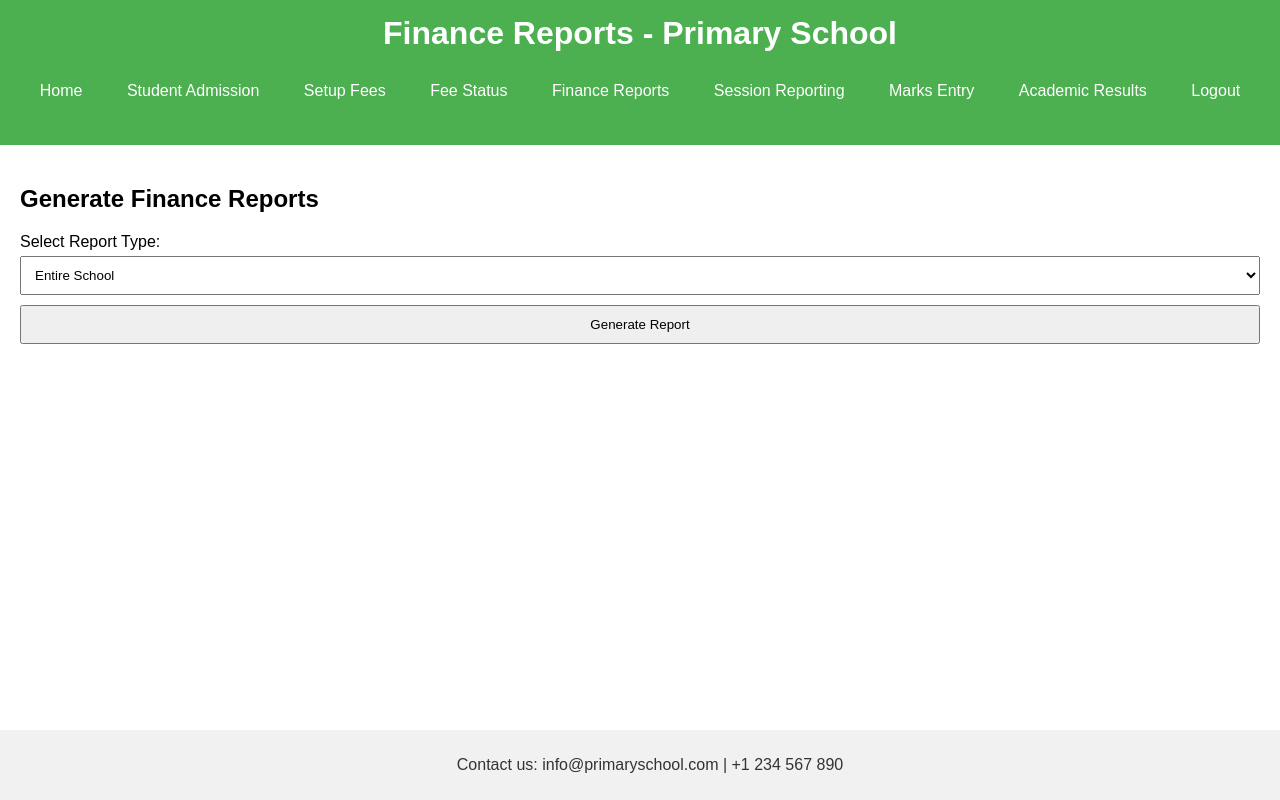
After one commit to Harrywekesa/school, a PHP site: page /finance_reports.html in a window 1280 px wide. The commit adds this page. Run offline with PHP 8.4, Linux system fonts and the light colour scheme.

Commit message:
finance module

```diff
--- /dev/null
+++ b/finance_reports.html
@@ -0,0 +1,60 @@
+<!DOCTYPE html>
+<html lang="en">
+<head>
+    <meta charset="UTF-8">
+    <meta name="viewport" content="width=device-width, initial-scale=1.0">
+    <title>Finance Reports - Primary School</title>
+    <link rel="stylesheet" href="css/styles.css">
+    <script src="script/finance_reports.js" defer></script>
+</head>
+<body>
+    <header>
+        <h1>Finance Reports - Primary School</h1>
+        <nav>
+            <button id="menu-toggle" aria-label="Toggle menu">☰</button>
+            <ul id="nav-menu">
+                <li><a href="admin_dashboard.html">Home</a></li>
+                <li><a href="student_admission.html">Student Admission</a></li>
+                <li><a href="fee_setup.html">Setup Fees</a></li>
+                <li><a href="fee_status.html">Fee Status</a></li>
+                <li><a href="finance_reports.html">Finance Reports</a></li>
+                <li><a href="session_reporting.html">Session Reporting</a></li>
+                <li><a href="marks_entry.html">Marks Entry</a></li>
+                <li><a href="academic_results.html">Academic Results</a></li>
+                <li><a href="logout.php">Logout</a></li>
+            </ul>
+        </nav>
+    </header>
+    <main>
+        <section>
+            <h2>Generate Finance Reports</h2>
+            <form id="report-form">
+                <label for="report-type">Select Report Type:</label>
+                <select id="report-type" name="report_type" required>
+                    <option value="school">Entire School</option>
+                    <option value="class">Specific Class</option>
+                    <option value="student">Individual Student</option>
+                </select>
+                <div id="additional-options" class="hidden">
+                    <label for="class">Select Class:</label>
+                    <select id="class" name="class">
+                        <option value="Grade 1">Grade 1</option>
+                        <option value="Grade 2">Grade 2</option>
+                        <option value="Grade 3">Grade 3</option>
+                    </select>
+                    <label for="student-id">Enter Student ID:</label>
+                    <input type="text" id="student-id" name="student_id">
+                </div>
+                <button type="submit">Generate Report</button>
+            </form>
+            <div id="report-result" class="hidden">
+                <h3>Report Result</h3>
+                <div id="report-content"></div>
+            </div>
+        </section>
+    </main>
+    <footer>
+        <p>Contact us: info@primaryschool.com | +1 234 567 890</p>
+    </footer>
+</body>
+</html>
--- a/receive_fees.php
+++ b/receive_fees.php
@@ -117,7 +117,7 @@ if (isset($_POST['admission_number'])) {
     <main>
         <section>
             <h2>Receive and Receipt Fees</h2>
-            <form id="receive-fees-form" action="receive_fees.php" method="post">
+                <form id="receive-fees-form" action="receive_fees.php" method="post">
                 <div class="form-row">
                     <label for="admission_number">Admission Number:</label>
                     <input type="text" id="admission_number" name="admission_number" required>
--- /dev/null
+++ b/script/finance_reports.js
@@ -0,0 +1,44 @@
+document.addEventListener('DOMContentLoaded', function() {
+    const reportTypeSelect = document.getElementById('report-type');
+    const additionalOptions = document.getElementById('additional-options');
+    const classSelect = document.getElementById('class');
+    const studentIdInput = document.getElementById('student-id');
+    const reportForm = document.getElementById('report-form');
+    const reportResult = document.getElementById('report-result');
+    const reportContent = document.getElementById('report-content');
+
+    reportTypeSelect.addEventListener('change', function() {
+        if (this.value === 'class') {
+            additionalOptions.classList.remove('hidden');
+            classSelect.required = true;
+            studentIdInput.required = false;
+            studentIdInput.parentElement.classList.add('hidden');
+            classSelect.parentElement.classList.remove('hidden');
+        } else if (this.value === 'student') {
+            additionalOptions.classList.remove('hidden');
+            classSelect.required = false;
+            studentIdInput.required = true;
+            studentIdInput.parentElement.classList.remove('hidden');
+            classSelect.parentElement.classList.add('hidden');
+        } else {
+            additionalOptions.classList.add('hidden');
+            classSelect.required = false;
+            studentIdInput.required = false;
+        }
+    });
+
+    reportForm.addEventListener('submit', function(event) {
+        event.preventDefault();
+        const formData = new FormData(this);
+        fetch('generate_finance_reports.php', {
+            method: 'POST',
+            body: formData
+        })
+        .then(response => response.json())
+        .then(data => {
+            reportResult.classList.remove('hidden');
+            reportContent.innerHTML = data.report;
+        })
+        .catch(error => console.error('Error:', error));
+    });
+});
```
Also changed, not shown: generate_finance_reports.php (added, +140 -0 lines).
